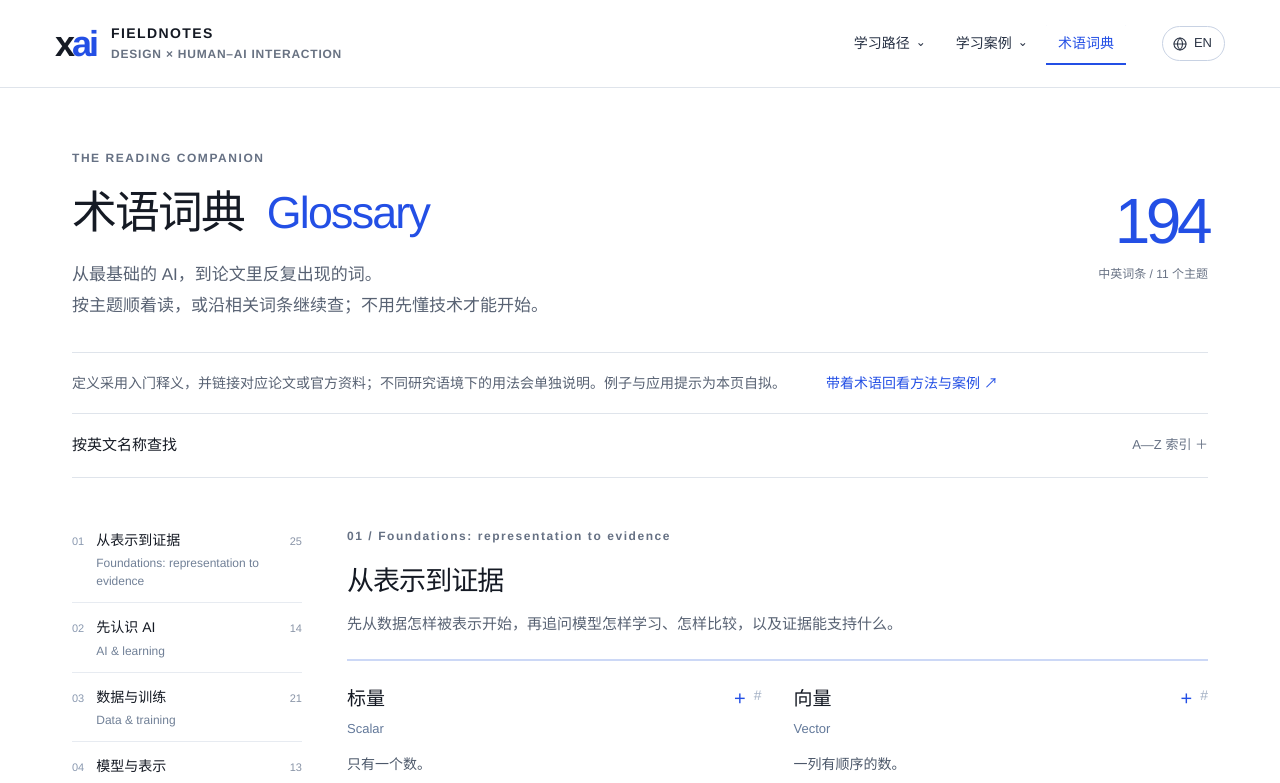
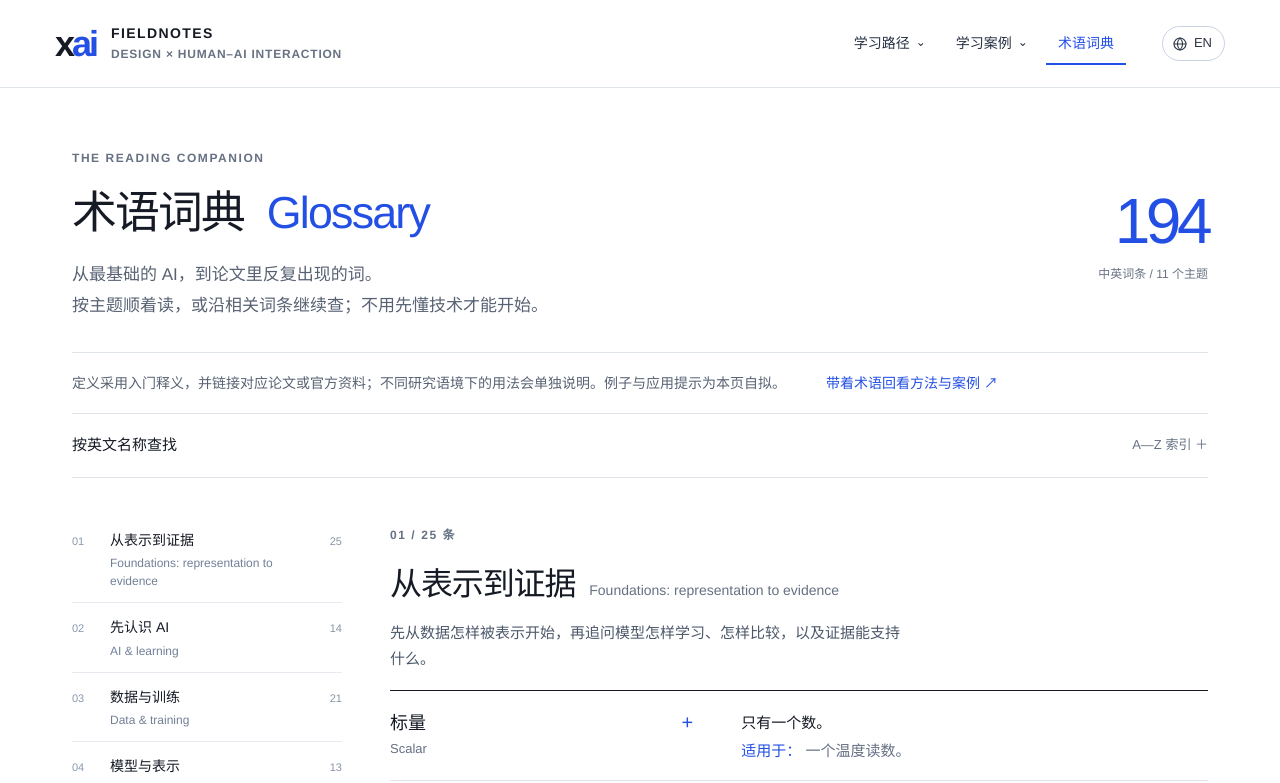
Before and after one commit to limbohoo/xai_fieldnote, a Next.js app: page /glossary in a window 1280 px wide. Shown: the top 783 px of the page. Built offline with nearby package versions, Linux system fonts and the light colour scheme.

Commit message:
Glossary layout: remove # anchors, single-column term | summary rows, cleaner group headers and sidebar (#13)

```diff
--- a/app/globals.css
+++ b/app/globals.css
@@ -2167,3 +2167,85 @@ summary > span:last-child {
 }
 @media print { .site-footer, .nav-burger, .nav-mobile { display: none; } }
 .workflow-sources { padding: 18px 24px; background: #f5f7fb; margin: 0 0 30px; font-size: 14px; line-height: 1.75; color: #3c4658; }
+
+/* Glossary layout v2: one column, clear hierarchy: term, summary, detail. */
+.glossary-sidebar { min-width: 0; }
+.glossary-sidebar nav > a {
+  display: grid;
+  grid-template-columns: 24px minmax(0, 1fr) auto;
+  gap: 10px;
+  align-items: baseline;
+}
+.glossary-sidebar em { margin-left: 0; }
+.glossary-group { padding-bottom: 68px; }
+.glossary-group > header {
+  padding: 4px 0 18px;
+  border-bottom: 1px solid #141923;
+  margin-bottom: 4px;
+}
+.glossary-group h2 {
+  font-size: 32px;
+  font-weight: 550;
+  margin: 8px 0 8px;
+  display: flex;
+  flex-wrap: wrap;
+  align-items: baseline;
+  gap: 4px 14px;
+}
+.group-alt {
+  font-size: 14px;
+  font-weight: 400;
+  letter-spacing: 0;
+  color: #667083;
+}
+.glossary-group > header p { max-width: 62ch; color: #4c586a; }
+.term-grid { display: block; }
+.term-entry {
+  display: grid;
+  grid-template-columns: minmax(190px, 0.8fr) minmax(0, 1.6fr);
+  column-gap: 40px;
+  align-items: start;
+  padding: 18px 0;
+}
+.term-entry dt { grid-column: 1; grid-row: 1; margin: 0; font-size: 18px; line-height: 1.4; }
+.term-entry .term-collapsed-copy { grid-column: 2; grid-row: 1; margin: 0; }
+.term-entry .term-collapsed-copy p { font-size: 15px; line-height: 1.65; }
+.term-mechanism { color: #141923; }
+.term-good-for { margin-top: 3px; font-size: 14px; color: #667083; }
+.term-english { font-size: 13px; color: #667083; margin-top: 2px; }
+.term-entry dd { grid-column: 2; grid-row: 2; margin-top: 14px; }
+.term-entry dd > p { font-size: 15px; line-height: 1.8; }
+.term-trigger { justify-content: flex-start; }
+.term-toggle { margin-left: auto; padding-left: 12px; }
+.term-name { min-width: 0; }
+@media (max-width: 1100px) {
+  .term-entry { grid-template-columns: minmax(150px, 0.8fr) minmax(0, 1.5fr); column-gap: 24px; }
+}
+@media (max-width: 760px) {
+  .term-entry { grid-template-columns: 1fr; row-gap: 8px; }
+  .term-entry dt, .term-entry .term-collapsed-copy, .term-entry dd { grid-column: 1; }
+  .term-entry .term-collapsed-copy { grid-row: 2; }
+  .term-entry dd { grid-row: 3; margin-top: 6px; }
+  .glossary-group h2 { font-size: 26px; }
+}
+@media print { .term-entry { grid-template-columns: 1fr 2fr; } }
+.glossary-layout { grid-template-columns: 262px minmax(0, 1fr); gap: 48px; }
+.glossary-sidebar nav > a { grid-template-columns: 26px minmax(0, 1fr) auto; gap: 12px; }
+.glossary-sidebar nav > a > span:nth-child(2) { white-space: normal; }
+.term-entry { grid-template-columns: minmax(280px, 1fr) minmax(0, 1.5fr); padding: 16px 0; }
+.term-entry dt { padding-right: 8px; }
+.term-english { overflow-wrap: normal; }
+@media (max-width: 1100px) {
+  .glossary-layout { grid-template-columns: 210px minmax(0, 1fr); gap: 28px; }
+  .term-entry { grid-template-columns: minmax(200px, 1fr) minmax(0, 1.4fr); }
+}
+@media (max-width: 760px) {
+  .glossary-layout { grid-template-columns: 1fr; gap: 30px; }
+  .term-entry { grid-template-columns: 1fr; }
+}
+.term-entry:not(:has(.term-collapsed-copy)) dt { grid-column: 1 / -1; display: flex; flex-wrap: wrap; align-items: baseline; gap: 2px 16px; }
+.term-entry:not(:has(.term-collapsed-copy)) dt .term-permalink { flex: 1 1 100%; }
+.term-entry:not(:has(.term-collapsed-copy)) dd { grid-column: 1 / -1; }
+main.glossary-page .glossary-layout { grid-template-columns: 270px minmax(0, 1fr); gap: 48px; }
+@media (max-width: 1100px) { main.glossary-page .glossary-layout { grid-template-columns: 210px minmax(0, 1fr); gap: 28px; } }
+@media (max-width: 760px) { main.glossary-page .glossary-layout { grid-template-columns: 1fr; gap: 30px; } }
--- a/app/glossary/glossary-view.tsx
+++ b/app/glossary/glossary-view.tsx
@@ -35,12 +35,9 @@ function GlossaryTerm({ term }: { term: Term }) {
             aria-controls={detailsId}
             onClick={() => setOpen((value) => !value)}
           >
-            <span>{t(term.zh, term.en)}</span>
+            <span className="term-name">{t(term.zh, term.en)}</span>
             <span className="term-toggle" aria-hidden="true">{open ? '−' : '+'}</span>
           </button>
-          <a className="term-anchor" href={'#' + term.id} aria-label={t('链接到', 'Link to ') + t(term.zh, term.en)}>
-            #
-          </a>
         </div>
         <span className="term-english">{t(term.en, term.zh)}</span>
       </dt>
@@ -142,9 +139,12 @@ export function GlossaryView() {
               <section className="glossary-group" id={'topic-' + group.id} key={group.id}>
                 <header>
                   <span className="eyebrow">
-                    {String(i + 1).padStart(2, '0')} / {group.en}
+                    {String(i + 1).padStart(2, '0')} / {t(`${group.terms.length} 条`, `${group.terms.length} entries`)}
                   </span>
-                  <h2>{t(group.zh, group.en)}</h2>
+                  <h2>
+                    {t(group.zh, group.en)}
+                    <span className="group-alt">{t(group.en, group.zh)}</span>
+                  </h2>
                   <p>{t(group.intro, GROUP_INTRO_EN[i] ?? group.intro)}</p>
                 </header>
                 <dl className="term-grid">
```
